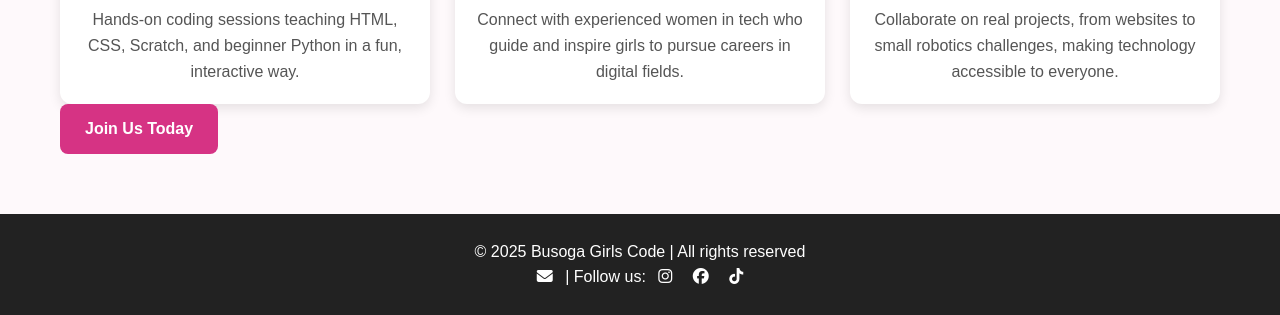
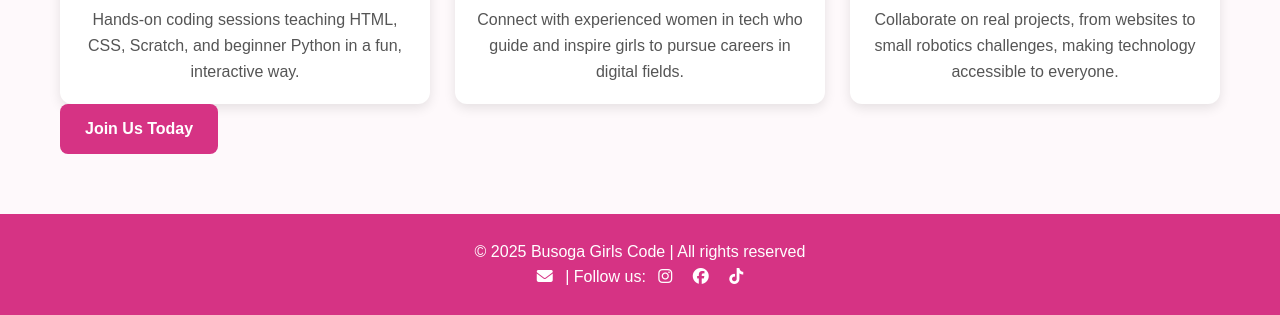
Before and after one commit to flavia485/Busoga-Girls-Code, a plain HTML site: page index.html in a window 1280 px wide. Shown: the part 2063-2378 px from the top of the page. Drawn offline with Linux system fonts and the light colour scheme.

Commit message:
updated style.css

```diff
--- a/style.css
+++ b/style.css
@@ -241,7 +241,7 @@ nav a.active {
 
 /* ===== FOOTER ===== */
 footer {
-  background-color: #222;
+  background-color:  #d63384;
   color: #fff;
   text-align: center;
   padding: 25px 20px;
```
